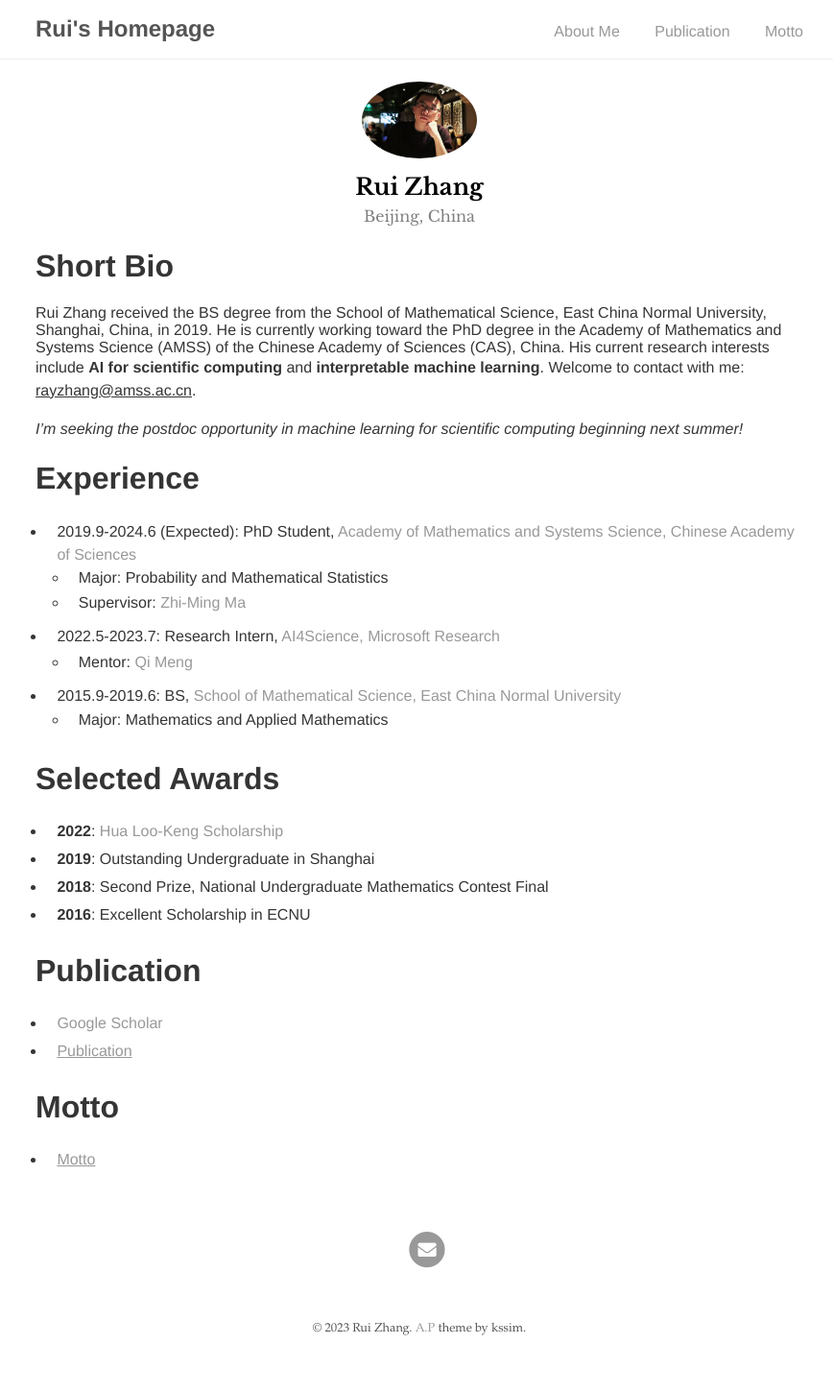
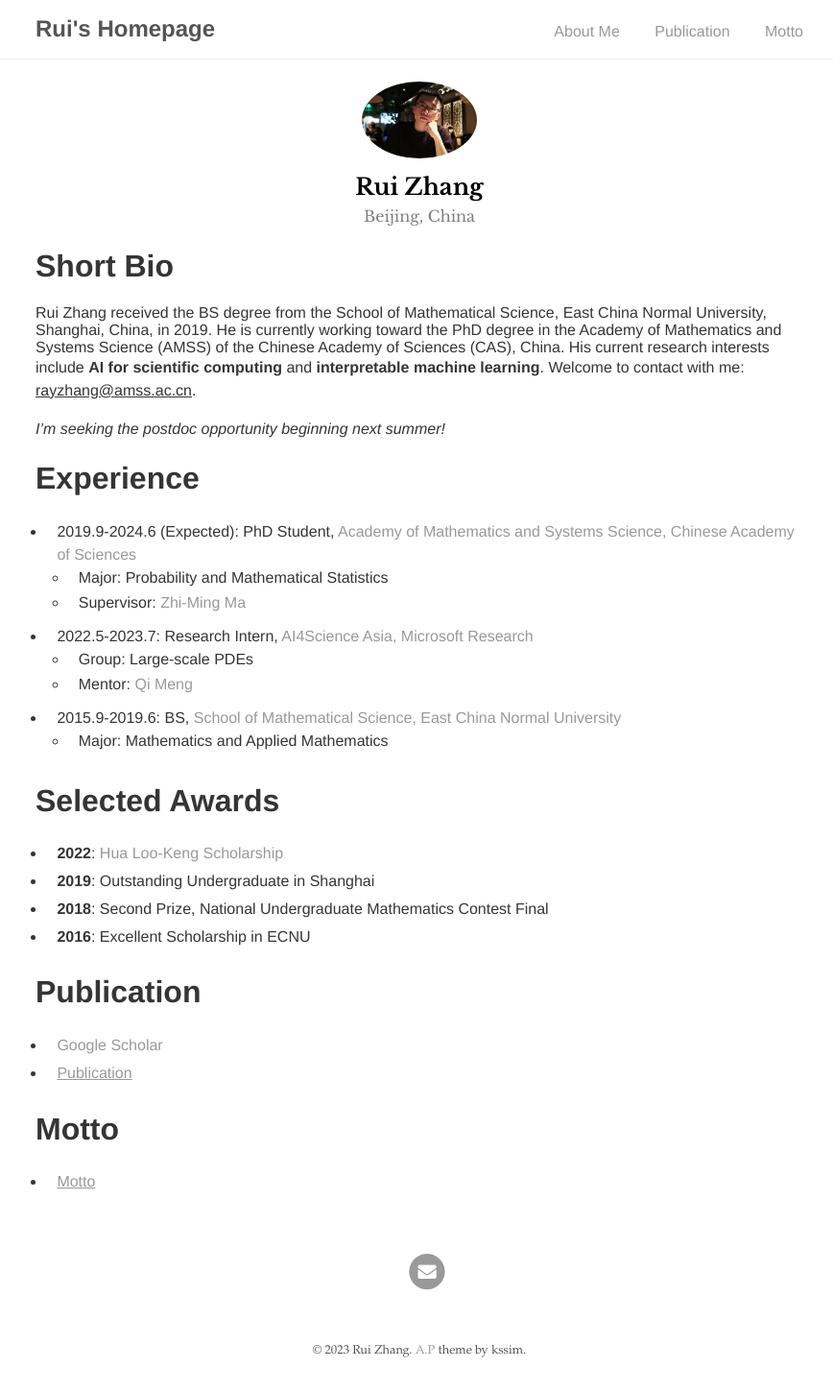
Before and after one commit to optray/optray.github.io, a Jekyll site: the page built from index.md, in a window 1280 px wide. Shown: the whole page at 96% size, without its empty margins (203-1071 px from the left). Built offline with Jekyll 4.4.1, drawn with Linux system fonts in a browser that asks for light colours; our own code applies the rules of GitHub Pages for plain Markdown files; before the commit the page ends 1427 px from its top, so only the background shows below that.

Commit message:
Update index.md

```diff
--- a/index.md
+++ b/index.md
@@ -5,13 +5,14 @@ layout: about
 # Short Bio
 Rui Zhang received the BS degree from the School of Mathematical Science, East China Normal University, Shanghai, China, in 2019. He is currently working toward the PhD degree in the Academy of Mathematics and Systems Science (AMSS) of the Chinese Academy of Sciences (CAS), China. His current research interests include **AI for scientific computing** and **interpretable machine learning**. Welcome to contact with me: <u>rayzhang@amss.ac.cn</u>.
 
-_I'm seeking the postdoc opportunity in machine learning for scientific computing beginning next summer!_
+_I'm seeking the postdoc opportunity beginning next summer!_
 
 # Experience
 * 2019.9-2024.6 (Expected): PhD Student, [Academy of Mathematics and Systems Science, Chinese Academy of Sciences](http://www.amss.ac.cn/)
   * Major: Probability and Mathematical Statistics
   * Supervisor: [Zhi-Ming Ma](http://homepage.amss.ac.cn/research/homePage/8eb59241e2e74d828fb84eec0efadba5/myHomePage.html)
-* 2022.5-2023.7: Research Intern, [AI4Science, Microsoft Research](https://www.microsoft.com/en-us/research/lab/microsoft-research-ai4science/)
+* 2022.5-2023.7: Research Intern, [AI4Science Asia, Microsoft Research](https://www.microsoft.com/en-us/research/lab/microsoft-research-ai4science/)
+  * Group: Large-scale PDEs
   * Mentor: [Qi Meng](https://www.microsoft.com/en-us/research/people/meq/)
 * 2015.9-2019.6: BS, [School of Mathematical Science, East China Normal University](https://math.ecnu.edu.cn/)
   * Major: Mathematics and Applied Mathematics
```
